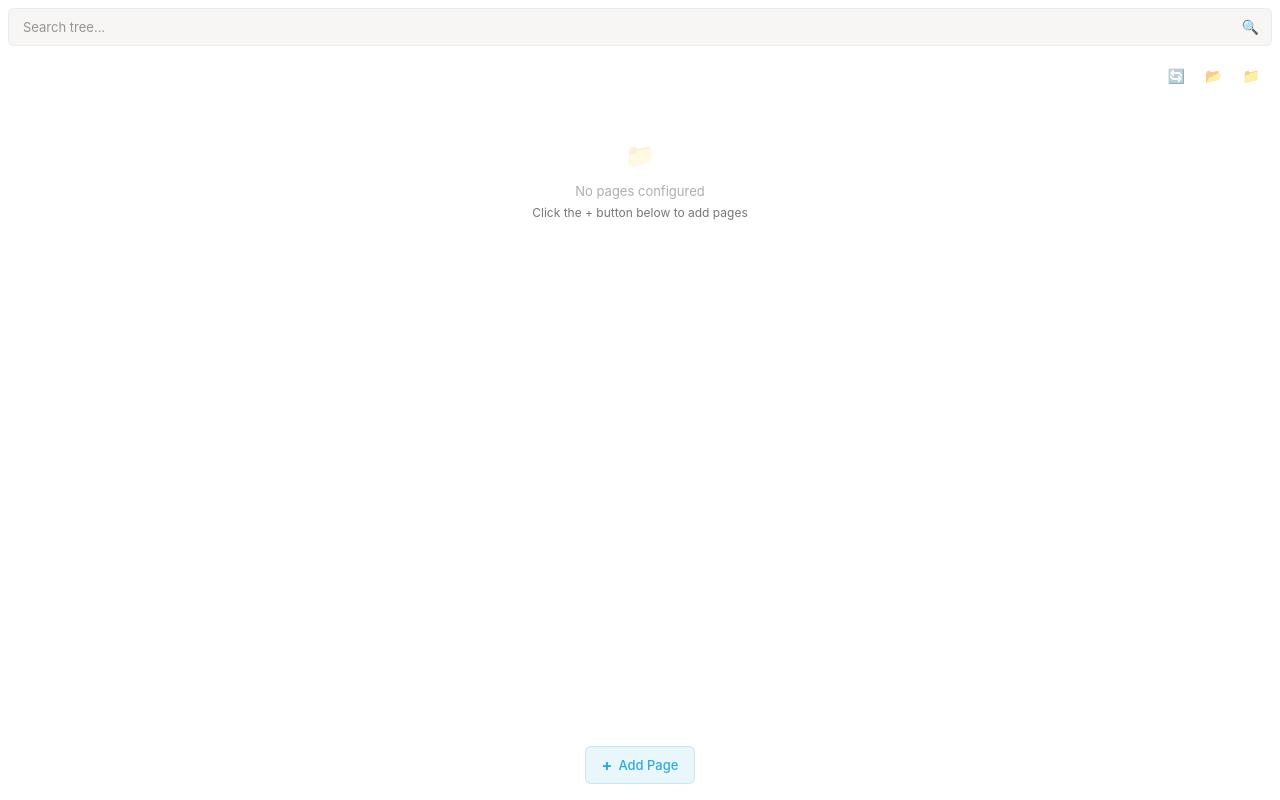
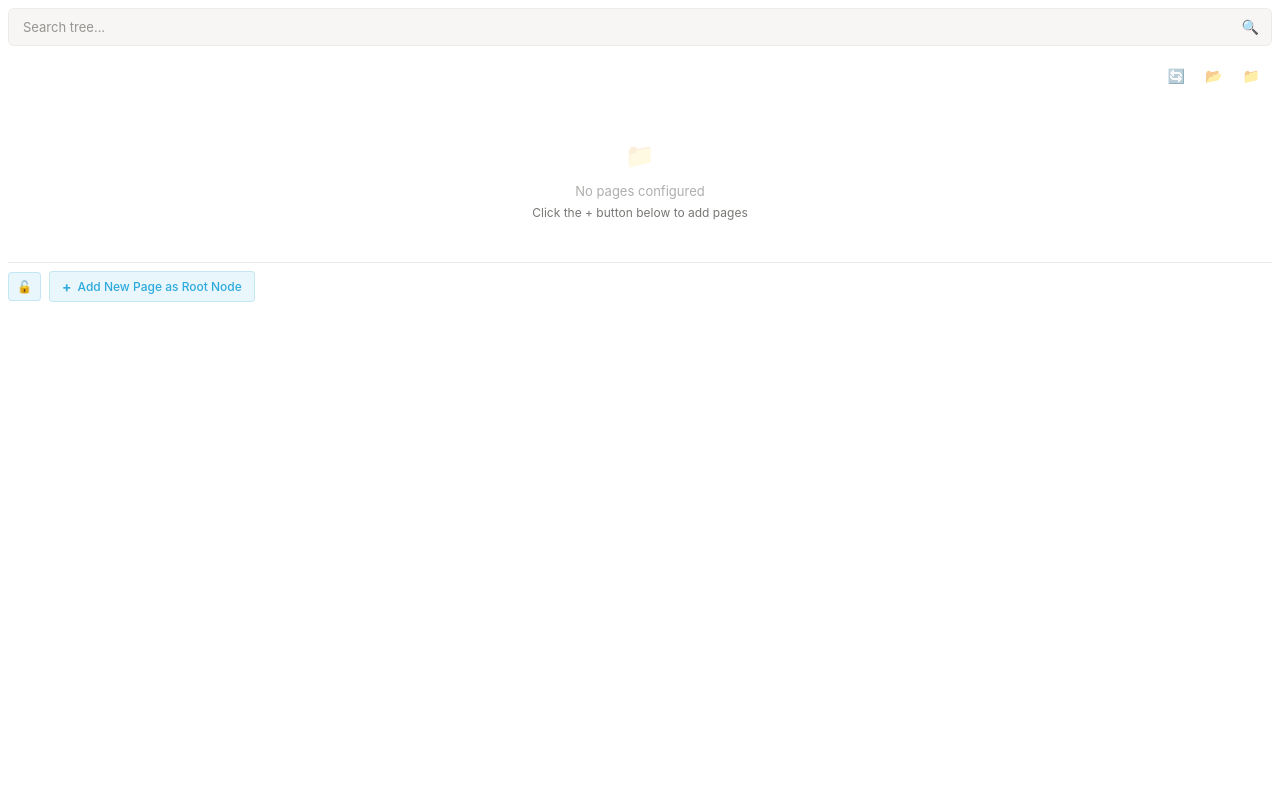
Before and after one commit to ColinConwell/Notion-HomeTree, a website: page public/embed.html in a window 1280 px wide. Drawn offline with Linux system fonts and the light colour scheme; no server answers.

Commit message:
update embed layout with tree mod

```diff
--- a/public/embed-component.js
+++ b/public/embed-component.js
@@ -89,30 +89,74 @@ class NotionEmbedTree {
                 <div class="empty-state-subtitle">Click the + button below to add pages</div>
             </div>
         `;
-        this.addPageButton();
+        this.addTreeFooter();
         this.notifyParentOfResize();
     }
 
-    addPageButton() {
-        // Check if button already exists
-        if (document.getElementById('addPageButton')) return;
+    addTreeFooter() {
+        // Remove existing footer if it exists
+        const existingFooter = document.getElementById('treeFooter');
+        if (existingFooter) {
+            existingFooter.remove();
+        }
 
-        const container = document.getElementById('embedContainer');
-        const buttonContainer = document.createElement('div');
-        buttonContainer.className = 'add-page-container';
-        buttonContainer.innerHTML = `
-            <button id="addPageButton" class="add-page-button" title="Add new page to tree">
-                <span class="add-page-icon">+</span>
-                <span class="add-page-text">Add Page</span>
-            </button>
+        const treeContainer = document.getElementById('tree');
+        const footer = document.createElement('div');
+        footer.id = 'treeFooter';
+        footer.className = 'tree-footer';
+
+        // Check if editing is locked (default to unlocked for now)
+        const isLocked = localStorage.getItem('treeEditLocked') === 'true';
+
+        footer.innerHTML = `
+            <div class="tree-footer-controls">
+                <button id="toggleLockButton" class="footer-button lock-button ${isLocked ? 'locked' : 'unlocked'}"
+                        title="${isLocked ? 'Unlock editing' : 'Lock editing'}">
+                    ${isLocked ? '🔒' : '🔓'}
+                </button>
+                <div id="addPageSection" class="add-page-section ${isLocked ? 'hidden' : ''}">
+                    <button id="addRootPageButton" class="footer-button add-page-button" title="Add new page as root node">
+                        <span class="add-icon">+</span>
+                        <span class="add-text">Add New Page as Root Node</span>
+                    </button>
+                </div>
+            </div>
         `;
 
-        container.appendChild(buttonContainer);
+        treeContainer.appendChild(footer);
 
-        // Add event listener
-        document.getElementById('addPageButton').addEventListener('click', () => {
+        // Add event listeners
+        document.getElementById('toggleLockButton').addEventListener('click', () => {
+            this.toggleEditLock();
+        });
+
+        document.getElementById('addRootPageButton').addEventListener('click', () => {
             this.showAddPageModal();
         });
+    }
+
+    toggleEditLock() {
+        const isLocked = localStorage.getItem('treeEditLocked') === 'true';
+        const newLockState = !isLocked;
+
+        localStorage.setItem('treeEditLocked', newLockState.toString());
+
+        const lockButton = document.getElementById('toggleLockButton');
+        const addPageSection = document.getElementById('addPageSection');
+
+        if (newLockState) {
+            lockButton.innerHTML = '🔒';
+            lockButton.title = 'Unlock editing';
+            lockButton.classList.remove('unlocked');
+            lockButton.classList.add('locked');
+            addPageSection.classList.add('hidden');
+        } else {
+            lockButton.innerHTML = '🔓';
+            lockButton.title = 'Lock editing';
+            lockButton.classList.remove('locked');
+            lockButton.classList.add('unlocked');
+            addPageSection.classList.remove('hidden');
+        }
     }
 
     showAddPageModal() {
@@ -479,8 +523,8 @@ class NotionEmbedTree {
         treeContainer.innerHTML = '';
         treeContainer.appendChild(fragment);
 
-        // Add the + button below the tree
-        this.addPageButton();
+        // Add tree footer with controls
+        this.addTreeFooter();
 
         this.updateTreeDisplay();
         this.notifyParentOfResize();
--- a/public/embed-styles.css
+++ b/public/embed-styles.css
@@ -408,43 +408,95 @@ body.compact .action-button {
 }
 
 /* Add Page Button */
-.add-page-container {
-    display: flex;
-    justify-content: center;
-    margin-top: 12px;
-    padding: 8px;
+/* Tree Footer */
+.tree-footer {
+    margin-top: 8px;
+    border-top: 1px solid rgba(55, 53, 47, 0.1);
+    padding-top: 8px;
 }
 
-.add-page-button {
+.tree-footer-controls {
+    display: flex;
+    align-items: center;
+    gap: 8px;
+}
+
+.footer-button {
     display: flex;
     align-items: center;
     gap: 6px;
-    padding: 8px 16px;
-    background: rgba(46, 170, 220, 0.1);
-    border: 1px solid rgba(46, 170, 220, 0.2);
-    border-radius: 6px;
-    color: rgb(46, 170, 220);
-    font-size: 13px;
+    padding: 6px 12px;
+    border: 1px solid rgba(55, 53, 47, 0.2);
+    border-radius: 4px;
+    background: rgba(55, 53, 47, 0.05);
+    color: rgb(55, 53, 47);
+    font-size: 12px;
     font-weight: 500;
     cursor: pointer;
     transition: all 0.15s ease;
     font-family: inherit;
 }
 
+.footer-button:hover {
+    background: rgba(55, 53, 47, 0.08);
+    border-color: rgba(55, 53, 47, 0.3);
+}
+
+.lock-button {
+    min-width: 32px;
+    justify-content: center;
+    padding: 6px 8px;
+}
+
+.lock-button.locked {
+    background: rgba(235, 87, 87, 0.1);
+    border-color: rgba(235, 87, 87, 0.2);
+    color: rgb(193, 76, 76);
+}
+
+.lock-button.locked:hover {
+    background: rgba(235, 87, 87, 0.15);
+}
+
+.lock-button.unlocked {
+    background: rgba(46, 170, 220, 0.1);
+    border-color: rgba(46, 170, 220, 0.2);
+    color: rgb(46, 170, 220);
+}
+
+.lock-button.unlocked:hover {
+    background: rgba(46, 170, 220, 0.15);
+}
+
+.add-page-section {
+    flex: 1;
+    transition: opacity 0.2s ease;
+}
+
+.add-page-section.hidden {
+    opacity: 0;
+    pointer-events: none;
+}
+
+.add-icon {
+    font-size: 14px;
+    font-weight: bold;
+}
+
+.add-text {
+    font-size: 12px;
+}
+
+.add-page-button {
+    background: rgba(46, 170, 220, 0.1);
+    border-color: rgba(46, 170, 220, 0.2);
+    color: rgb(46, 170, 220);
+    flex: 1;
+}
+
 .add-page-button:hover {
     background: rgba(46, 170, 220, 0.15);
     border-color: rgba(46, 170, 220, 0.3);
-    transform: translateY(-1px);
-}
-
-.add-page-button:active {
-    transform: translateY(0);
-    background: rgba(46, 170, 220, 0.2);
-}
-
-.add-page-icon {
-    font-size: 16px;
-    font-weight: bold;
 }
 
 /* Add Page Modal */
```
Also changed, not shown: src/server.js (+1 -7 lines).
